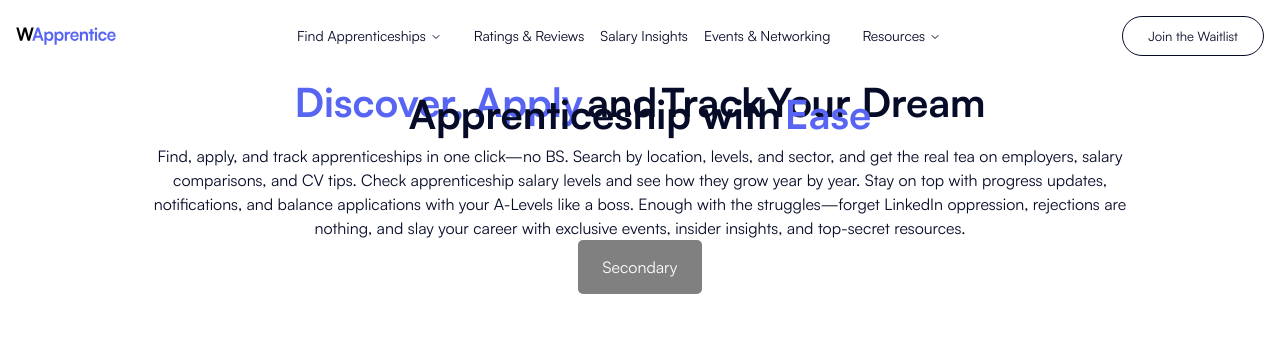
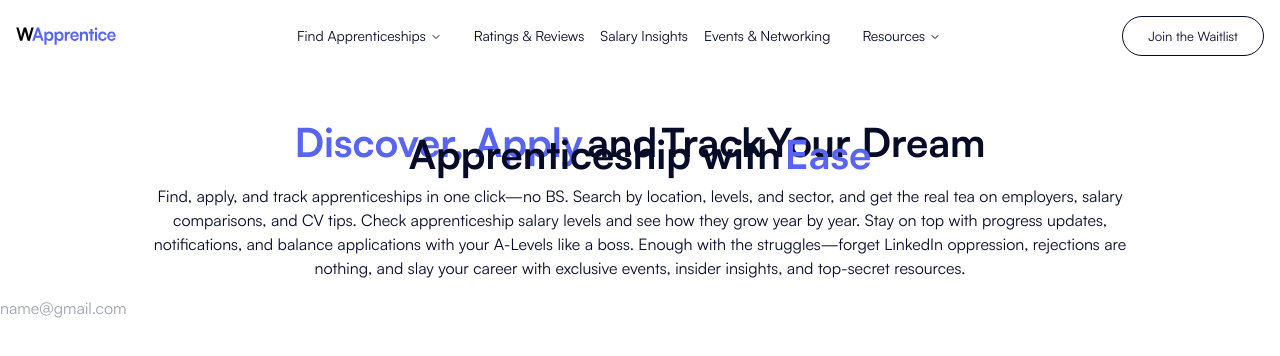
Before and after one commit to tobilobasalawu/WApprentice, a Next.js app: page / in a window 1280 px wide. Shown: the top 356 px of the page. Built offline with nearby package versions, Linux system fonts and the light colour scheme.

Commit message:
adding an input field to the hero section

```diff
--- a/src/components/Header.tsx
+++ b/src/components/Header.tsx
@@ -191,6 +191,7 @@ export default function Header() {
           </NavigationMenuList>
         </NavigationMenu>
       </div>
+
     </div>
   );
 }
--- a/src/components/Hero.tsx
+++ b/src/components/Hero.tsx
@@ -1,8 +1,9 @@
+import Input from './Input';
 import Button from './Button';
 
 export default function Hero() {
   return (
-    <div className="flex flex-col items-center">
+    <div className="flex flex-col items-center mt-10">
 
       <div className='flex flex-col items-center'>
 
@@ -24,7 +25,7 @@ export default function Hero() {
         Find, apply, and track apprenticeships in one click—no BS. Search by location, levels, and sector, and get the real tea on employers, salary comparisons, and CV tips. Check apprenticeship salary levels and see how they grow year by year. Stay on top with progress updates, notifications, and balance applications with your A-Levels like a boss. Enough with the struggles—forget LinkedIn oppression, rejections are nothing, and slay your career with exclusive events, insider insights, and top-secret resources.
       </p>
 
-      <Button type="secondary" text="Get Started" />
+      <Input placeholder="name@gmail.com" className="w-full mt-4" />
     </div>
   );
 }
--- /dev/null
+++ b/src/components/Input.tsx
@@ -0,0 +1,6 @@
+// src/components/Input.tsx
+const Input = ({ placeholder, className }) => {
+  return <input type="text" placeholder={placeholder} className={className} />;
+};
+
+export default Input;
```
